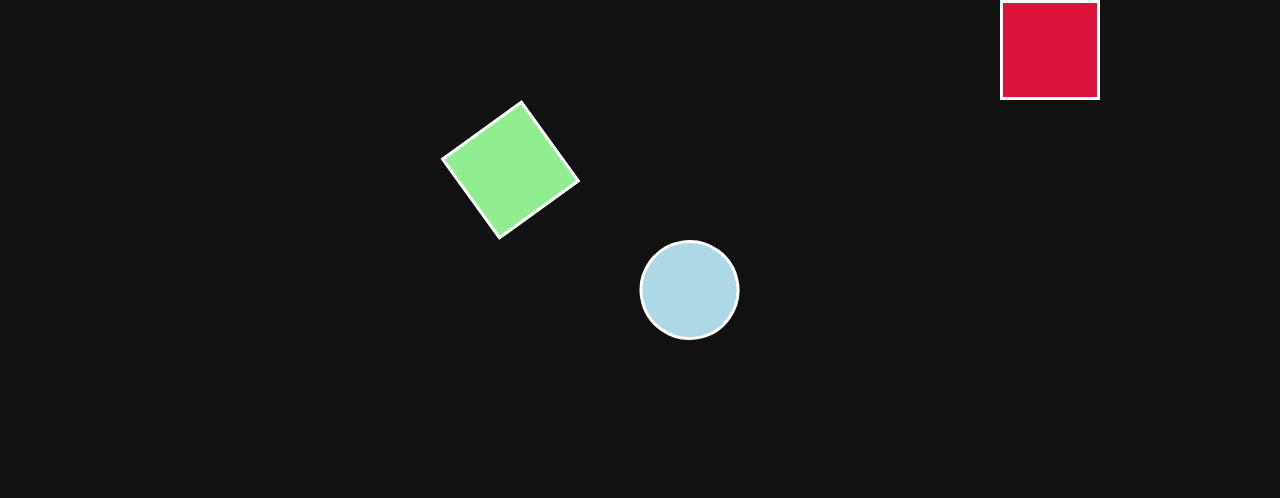
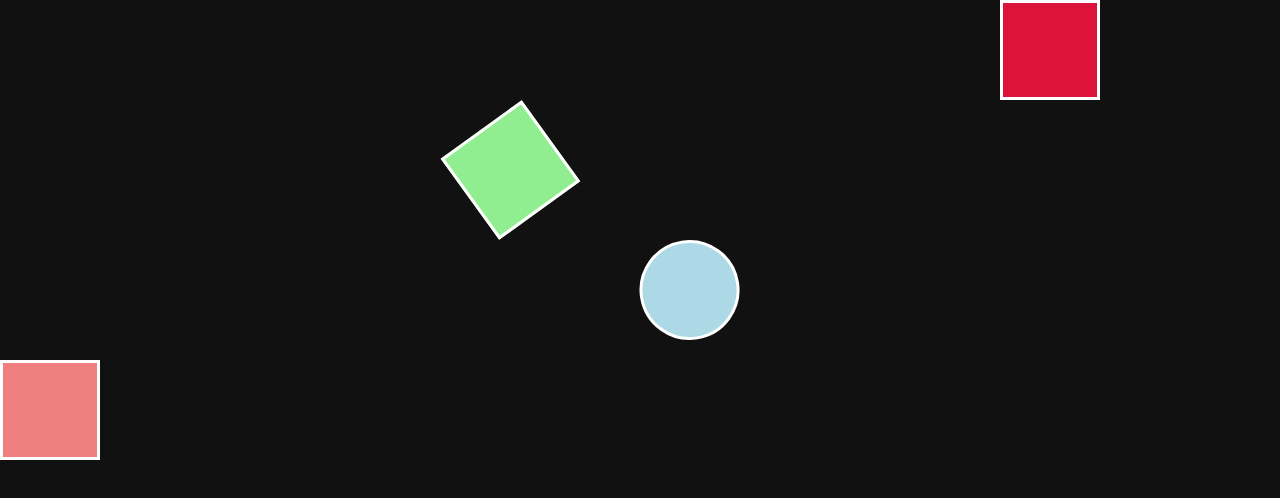
Before and after one commit to Surjendu-kar/fm, a React (Vite) app: page / in a window 1280 px wide. Shown: the top 498 px of the page. Built offline with nearby package versions, Linux system fonts and the light colour scheme.

Commit message:
Add keyframes animation and styling for new box component

```diff
--- a/src/App.jsx
+++ b/src/App.jsx
@@ -60,6 +60,20 @@ function App() {
           repeatType: "reverse",
         }}
       />
+      {/* keyframes animation */}
+      <motion.div
+        className="box-3"
+        animate={{
+          // path animation
+          x: [0, 1200, 1200, 0, 0],
+          y: [0, 0, 300, 300, 0],
+          rotate: [0, 10, 0, -10, 0],
+        }}
+        transition={{
+          duration: 3,
+          delay: 1,
+        }}
+      />
     </div>
   );
 }
--- a/src/index.css
+++ b/src/index.css
@@ -26,6 +26,12 @@ body {
   background-color: lightgreen;
   border: 3px solid white;
 }
+.box-3 {
+  width: 100px;
+  height: 100px;
+  background-color: lightcoral;
+  border: 3px solid white;
+}
 .circle {
   width: 100px;
   height: 100px;
```
